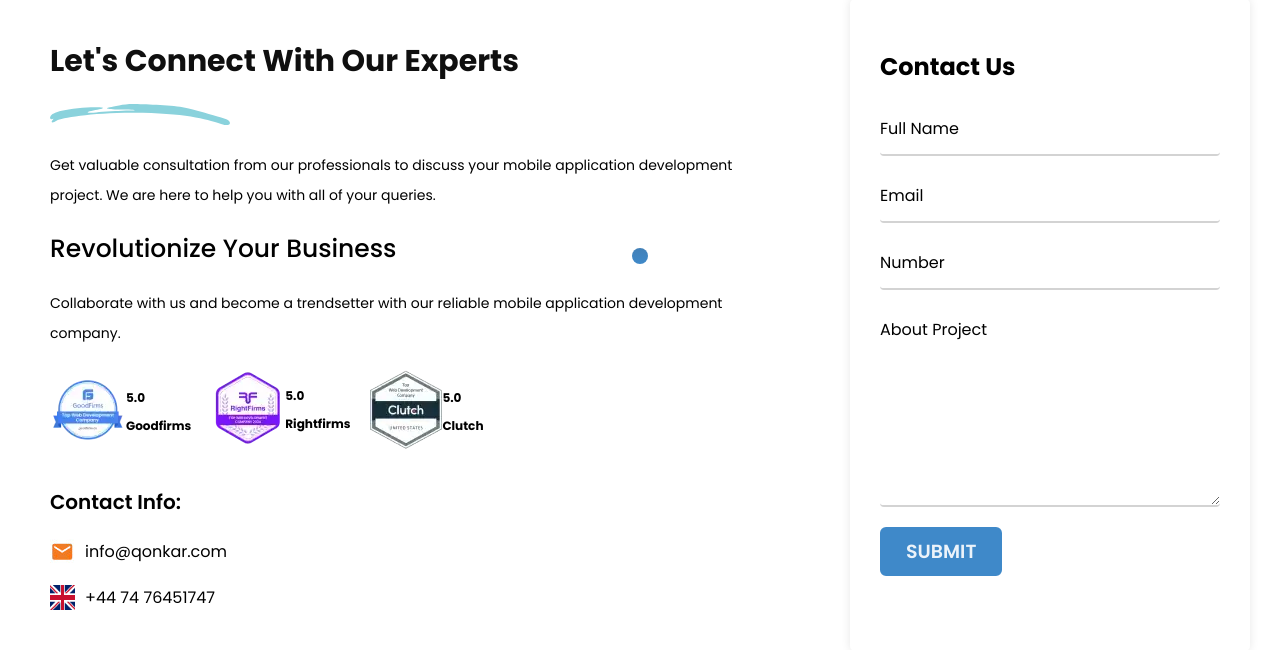
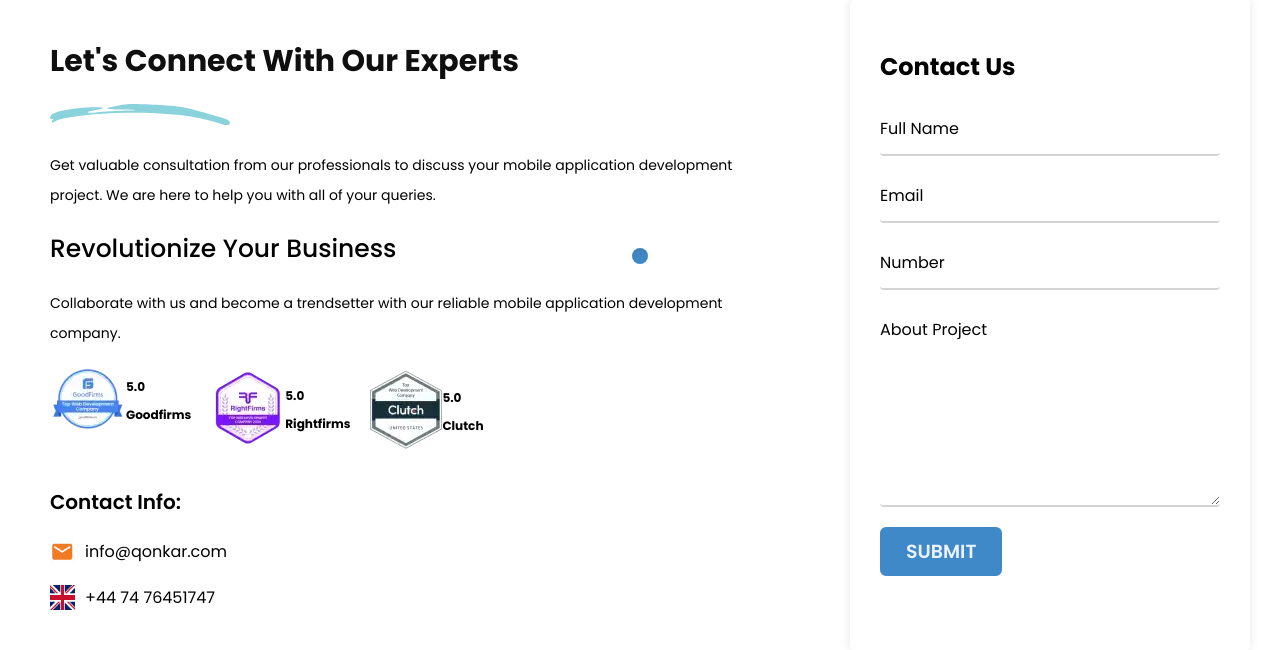
Before and after one commit to MuhammadOwais1020/qonkar-technologies-website, a PHP site: page /contact-us.php in a window 1280 px wide. Shown: the part 144-794 px from the top of the page. Run offline with PHP 8.4, Linux system fonts and the light colour scheme.

Commit message:
Update style.css

```diff
--- a/assets/css/style.css
+++ b/assets/css/style.css
@@ -2207,11 +2207,7 @@ button:hover {
   width: 100% !important;
   height: 100% !important;
 }
-.goodfrims{
-    display:flex;
-    align-items: center;
-
-}
+
 .contact-images {
   display: flex;
   gap: 20px;
```
